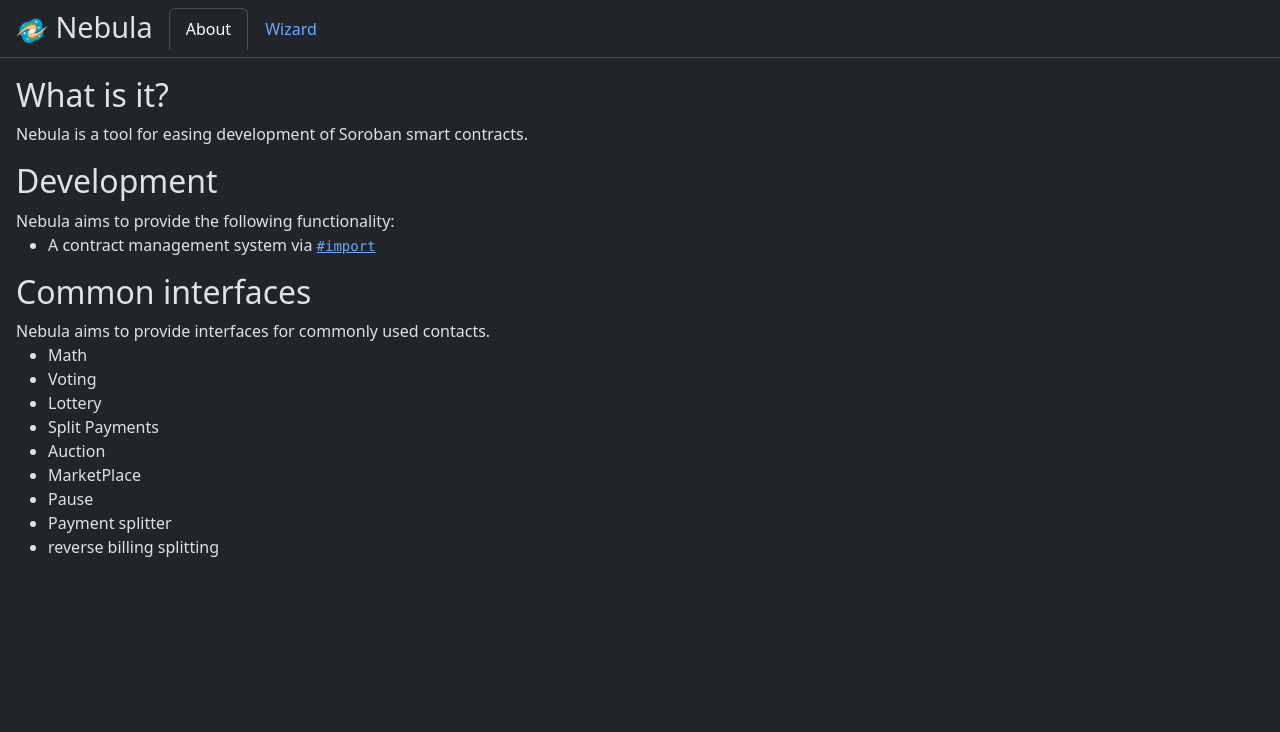
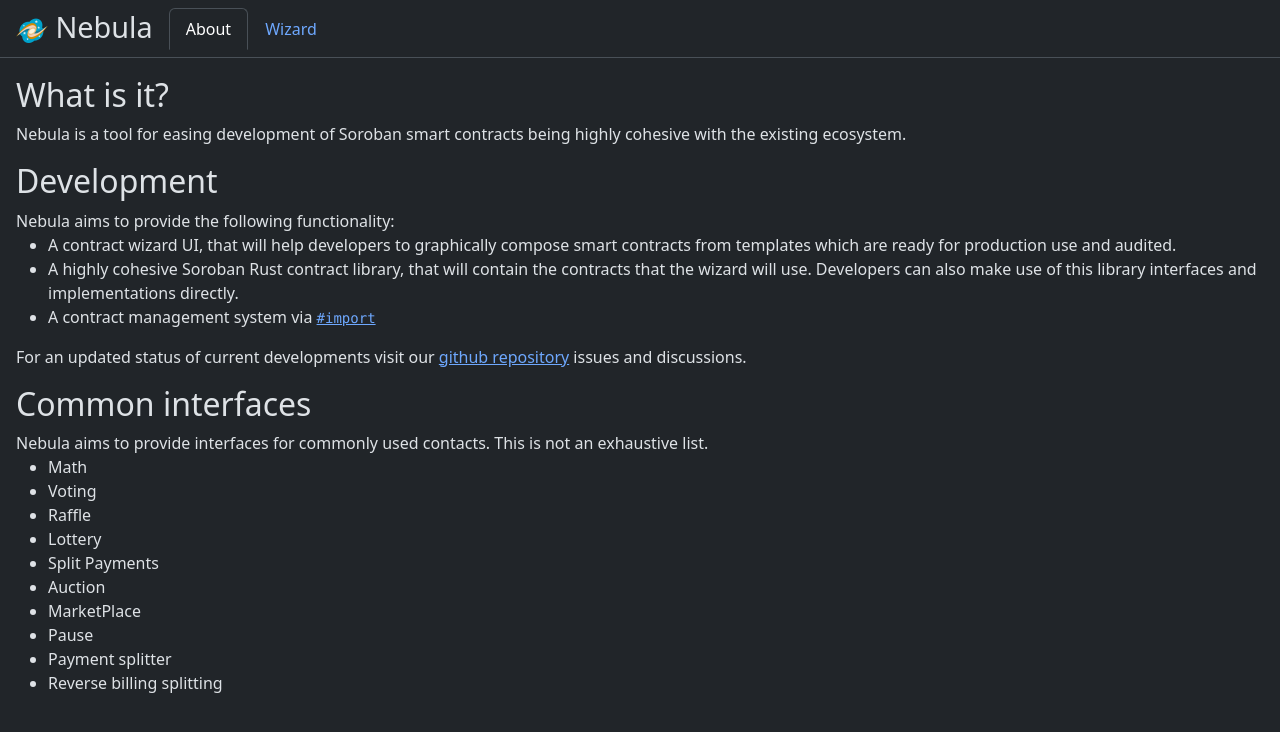
Before and after one commit to eigerco/nebula, a React (Create React App) app in the folder app/: page /#/ in a window 1280 px wide. Shown: the top 732 px of the page. Built offline with nearby package versions, Linux system fonts and the light colour scheme.

Commit message:
Add UI readme changes

```diff
--- a/app/src/Readme.tsx
+++ b/app/src/Readme.tsx
@@ -6,12 +6,23 @@ export function Readme({ currentPage }: any) {
     <div className="p-3">
       <Navbar currentPage="#/" />
       <h2>What is it?</h2>
-      <p>Nebula is a tool for easing development of Soroban smart contracts.</p>
+      <p>
+        Nebula is a tool for easing development of Soroban smart contracts being highly cohesive
+        with the existing ecosystem.
+      </p>
       <h2>Development</h2>
       <p>
         Nebula aims to provide the following functionality:
         <ul>
-          {/* Todo for @eloylp */}
+          <li>
+            A contract wizard UI, that will help developers to graphically compose smart contracts from templates
+            which are ready for production use and audited.
+          </li>
+          <li>
+            A highly cohesive Soroban Rust contract library, that will contain the contracts that
+            the wizard will use. Developers can also make use of this library interfaces and implementations
+            directly.
+          </li>
           <li>
             A contract management system via{' '}
             <a href="https://github.com/eigerco/nebula/discussions/11">
@@ -19,20 +30,23 @@ export function Readme({ currentPage }: any) {
             </a>
           </li>
         </ul>
+
+        For an updated status of current developments visit our <a href="https://github.com/eigerco/nebula">github repository</a> issues and discussions.
       </p>
       <h2>Common interfaces </h2>
       <p>
-        Nebula aims to provide interfaces for commonly used contacts.
+        Nebula aims to provide interfaces for commonly used contacts. This is not an exhaustive list.
         <ul>
           <li>Math</li>
           <li>Voting</li>
+          <li>Raffle</li>
           <li>Lottery</li>
           <li>Split Payments</li>
           <li>Auction</li>
           <li>MarketPlace</li>
           <li>Pause</li>
           <li>Payment splitter</li>
-          <li>reverse billing splitting</li>
+          <li>Reverse billing splitting</li>
         </ul>
       </p>
     </div>
```
